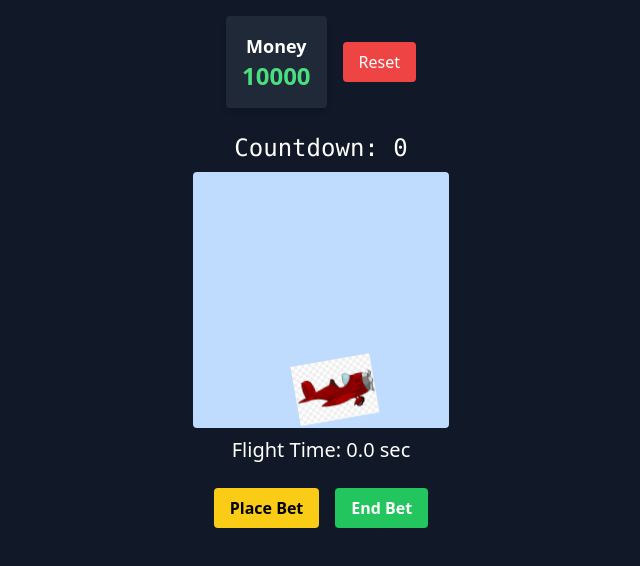
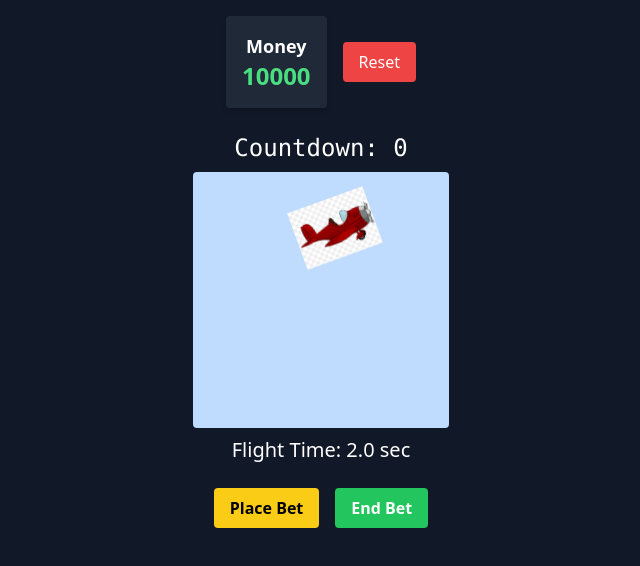
Before and after one commit to nixonsterk/aviator_by_niloy, a plain HTML site: page index.html in a window 1280 px wide. Shown: the whole page, without its empty margins (319-959 px from the left). Drawn offline with nearby package versions, Linux system fonts and the light colour scheme.

Commit message:
Update index.html

```diff
--- a/index.html
+++ b/index.html
@@ -7,11 +7,11 @@
   <script src="https://cdn.tailwindcss.com"></script>
   <style>
     @keyframes fly {
-      0% { transform: translateY(0) rotate(-10deg); }
-      100% { transform: translateY(-250px) rotate(-10deg); }
+      0% { transform: translateY(-60px) rotate(0deg); }
+      100% { transform: translateY(-170px) rotate(-20deg); }
     }
     .plane-animation {
-      animation: fly 3s linear forwards;
+      animation: fly 2s linear forwards;
     }
   </style>
 </head>
@@ -29,8 +29,8 @@
   <div class="flex flex-col items-center mb-6">
     <div class="text-2xl font-mono mb-2">Countdown: <span id="countdown">5</span></div>
     <div class="relative w-64 h-64 bg-blue-200 rounded overflow-hidden">
-      <img id="plane" src="plane.png" alt="plane" class="absolute bottom-0 hidden transition-transform duration-1000" style="width:80px; left:40%; transform:translateX(-40%);" />
-      <img id="burst" src="burst.png" alt="burst" class="absolute hidden" style="width:80px; left:50%; transform:translateX(-50%) translateY(20px);" />
+      <img id="plane" src="plane.png" alt="plane" class="absolute bottom-0 hidden transition-transform duration-1000" style="width:80px; left:40%; transform:translateX(-60%);" />
+      <img id="burst" src="burst.png" alt="burst" class="absolute hidden" style="width:80px; left:50%; transform:translateX(-30%) translateY(70px);" />
     </div>
     <div class="text-xl mt-2">Flight Time: <span id="timer">0.0</span> sec</div>
   </div>
@@ -43,7 +43,7 @@
 
   <script>
     let money = 10000;
-    let countdownTime = 5;
+    let countdownTime = 2;
     let countdownInterval, flightInterval;
     let isFlying = false;
     let timer = 0;
@@ -77,7 +77,7 @@
     }
 
     function startCountdown() {
-      countdownTime = 5;
+      countdownTime = 3;
       countdownEl.textContent = countdownTime;
       countdownInterval = setInterval(() => {
         countdownTime--;
@@ -103,7 +103,7 @@
         canEndBet = true;
       }
 
-      const maxTime = Math.random() * 20 + 5; // Random flight time
+      const maxTime = Math.random() * 10  + Math.random() * 10 ; // andom flight time
 
       flightInterval = setInterval(() => {
         timer += 0.1;
```
